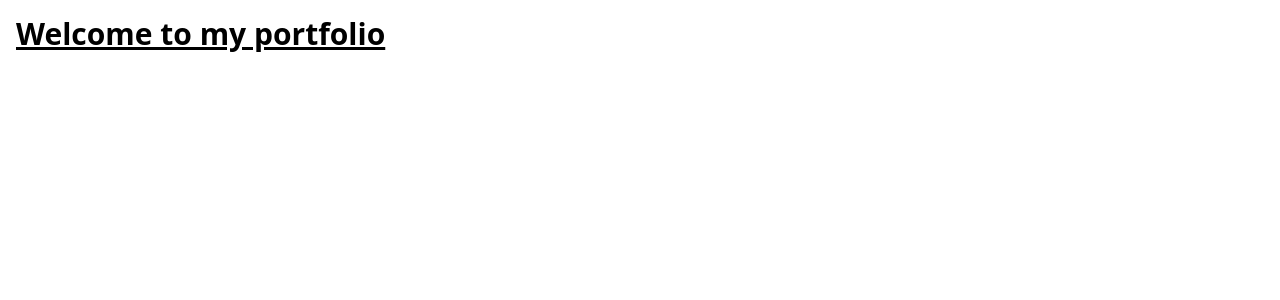
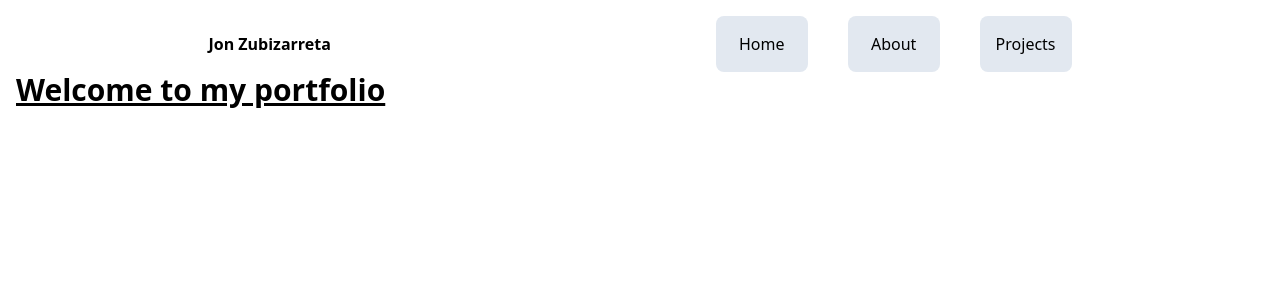
Before and after one commit to Jonzubi/portfolio, a Next.js app: page / in a window 1280 px wide. Shown: the top 300 px of the page. Built offline with nearby package versions, Linux system fonts and the light colour scheme.

Commit message:
Meto header como componente

```diff
--- a/src/pages/_app.js
+++ b/src/pages/_app.js
@@ -1,10 +1,12 @@
-import DefaultHead from '@/components/defaultHead'
+import DefaultHead from '@/components/DefaultHead'
+import Header from '@/components/Header'
 import '@/styles/globals.css'
 
 export default function App ({ Component, pageProps }) {
   return (
     <>
       <DefaultHead />
+      <Header />
       <Component {...pageProps} />
     </>
   )
```
